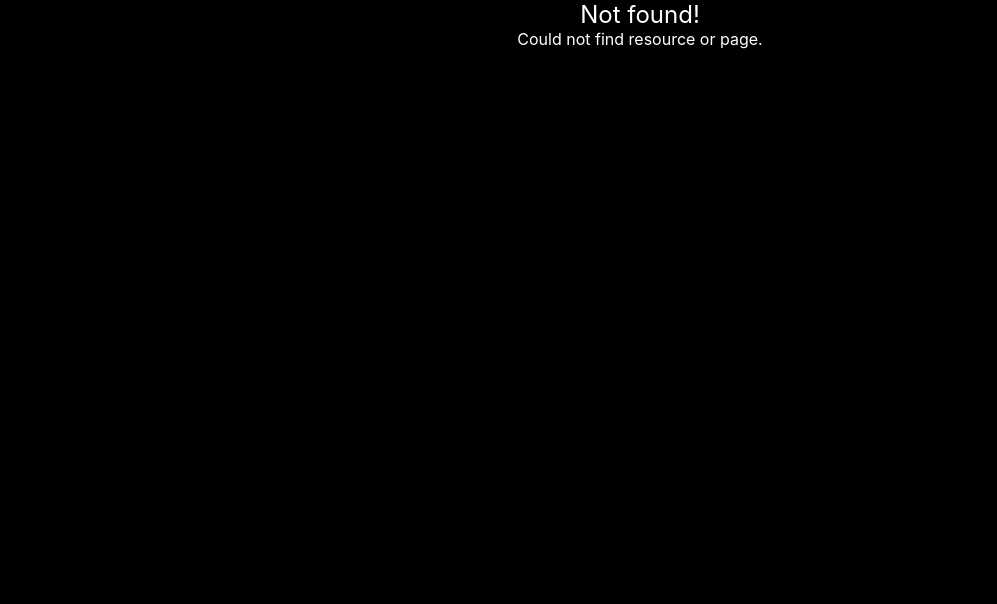
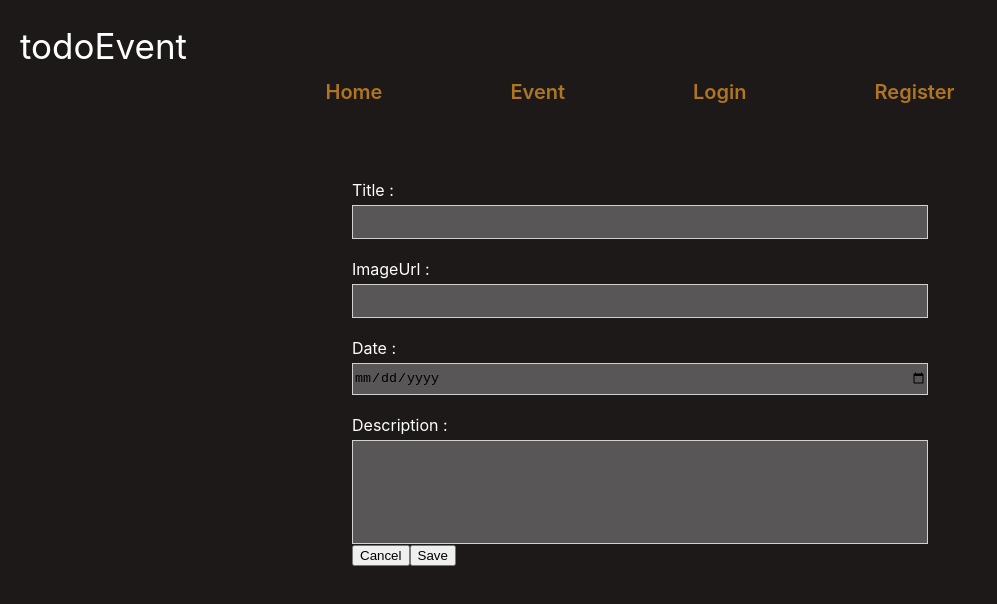
Before and after one commit to ss5815190/practice-auth, a React (Create React App) app: page /newEvent in a window 1280 px wide. Before the commit this address had no page. Shown: the top 604 px of the page, without its empty margins (0-997 px from the left). Built offline with nearby package versions, Linux system fonts and the light colour scheme.

Commit message:
create new event

```diff
--- a/src/App.jsx
+++ b/src/App.jsx
@@ -4,6 +4,7 @@ import Home from './pages/home';
 import RootLayout from './pages/root';
 import AllEventPage from './pages/all-event-page';
 import ErrorPage from './pages/error-page/ErrorPage';
+import CreateEvent from './pages/create-event';
 
 const router = createBrowserRouter([
   {
@@ -13,6 +14,7 @@ const router = createBrowserRouter([
     children: [
       { path: '/', element: <Home /> },
       { path: '/event', element: <AllEventPage /> },
+      { path: '/newEvent', element: <CreateEvent /> },
     ],
   },
 ]);
--- a/src/pages/all-event-page/index.jsx
+++ b/src/pages/all-event-page/index.jsx
@@ -1,8 +1,13 @@
 import React from 'react';
+import { Link } from 'react-router-dom';
 
 function AllEventPage() {
   return (
-    <div className="all-event">AllEventPage</div>
+    <div className="all-event">
+      AllEventPage
+      <Link to="/newEvent">new event</Link>
+    </div>
+
   );
 }
 
--- a/src/pages/create-event/index.jsx
+++ b/src/pages/create-event/index.jsx
@@ -0,0 +1,44 @@
+import React from 'react';
+
+function CreateEvent() {
+  const handleCancel = () => {
+    console.log('c');
+  };
+  const handleSave = () => {
+    console.log('s');
+  };
+  return (
+    <div className="CreateEvent">
+      <form>
+        <div className="title">
+          <label htmlFor="title">
+            Title :
+            <input type="text" id="title" />
+          </label>
+        </div>
+        <div className="imageUrl">
+          <label htmlFor="imageUrl">
+            ImageUrl :
+            <input type="text" id="imageUrl" />
+          </label>
+        </div>
+        <div className="date">
+          <label htmlFor="date">
+            Date :
+            <input type="date" id="date" />
+          </label>
+        </div>
+        <div className="description">
+          <label htmlFor="description">
+            Description :
+            <input type="text" id="description" />
+          </label>
+        </div>
+      </form>
+      <button type="button" onClick={handleCancel} className="cancel">Cancel</button>
+      <button type="button" onClick={handleSave} className="save">Save</button>
+    </div>
+  );
+}
+
+export default CreateEvent;
--- a/src/style/RootLayout.css
+++ b/src/style/RootLayout.css
@@ -1,5 +1,5 @@
 .App{
-    background-color: black;
+    background-color: rgb(30, 25, 25);
     min-height: 100vh;
     color: white;
     display: flex;
@@ -9,7 +9,6 @@
     position: relative;
 }
 .root-layout{
-    background-color: black;
     width: 100vw;
     position: fixed;
     display: flex;
@@ -18,8 +17,9 @@
 }
 .root-layout h1{
     position: absolute;
-    top: 30px;
+    top: 25px;
     left: 20px;
+    font-size: 35px;
 }
 .root-layout ul{
     list-style: none;
@@ -32,14 +32,38 @@
 .root-layout ul li a{
     text-decoration: none;
     color: rgb(174, 117, 37);
+    font-weight: 600;
+    font-size: 20px;
 }
 .root-layout ul li .nav-active{
     color: rgb(255, 170, 52);
     text-decoration: underline;
 }
-.all-event{
+.all-event,.home,.CreateEvent{
     margin-top: 20vh;
 }
-.home{
-    margin-top: 20vh;
+
+.CreateEvent{
+    border-radius: 20px;
+    padding: 20px;
 }
+.CreateEvent form{
+    display: flex;
+    flex-direction: column;
+    gap: 20px;
+    width: 45vw;
+}
+.CreateEvent form label{
+    display: flex;
+    flex-direction: column;
+}
+.CreateEvent form label input{
+    margin-top: 5px;
+    background-color: rgb(88, 86, 86);
+    border-style: none;
+    height: 30px;
+    border: 1px solid rgb(210, 209, 209);
+}
+.CreateEvent form .description input{
+    height: 100px;
+}
```
Also changed, not shown: src/components/SubmitEvent.js (added, +15 -0 lines).
